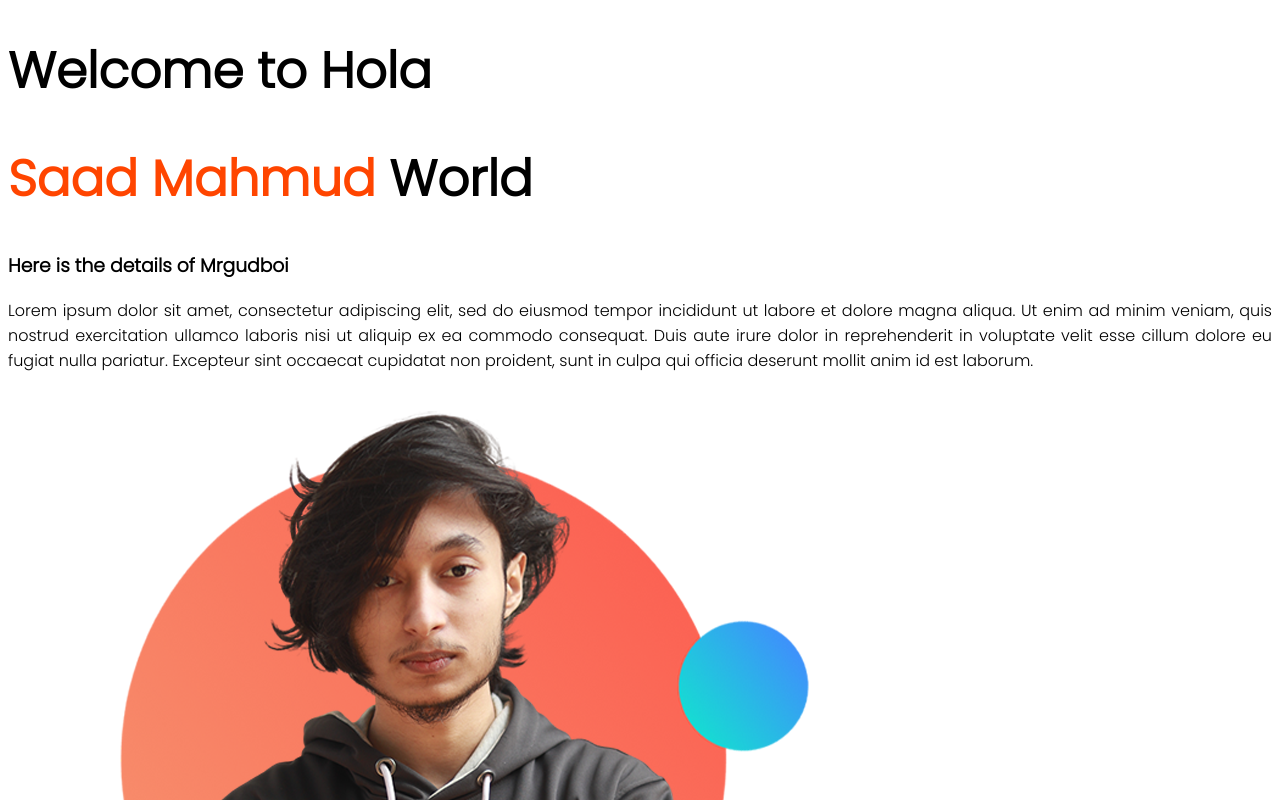
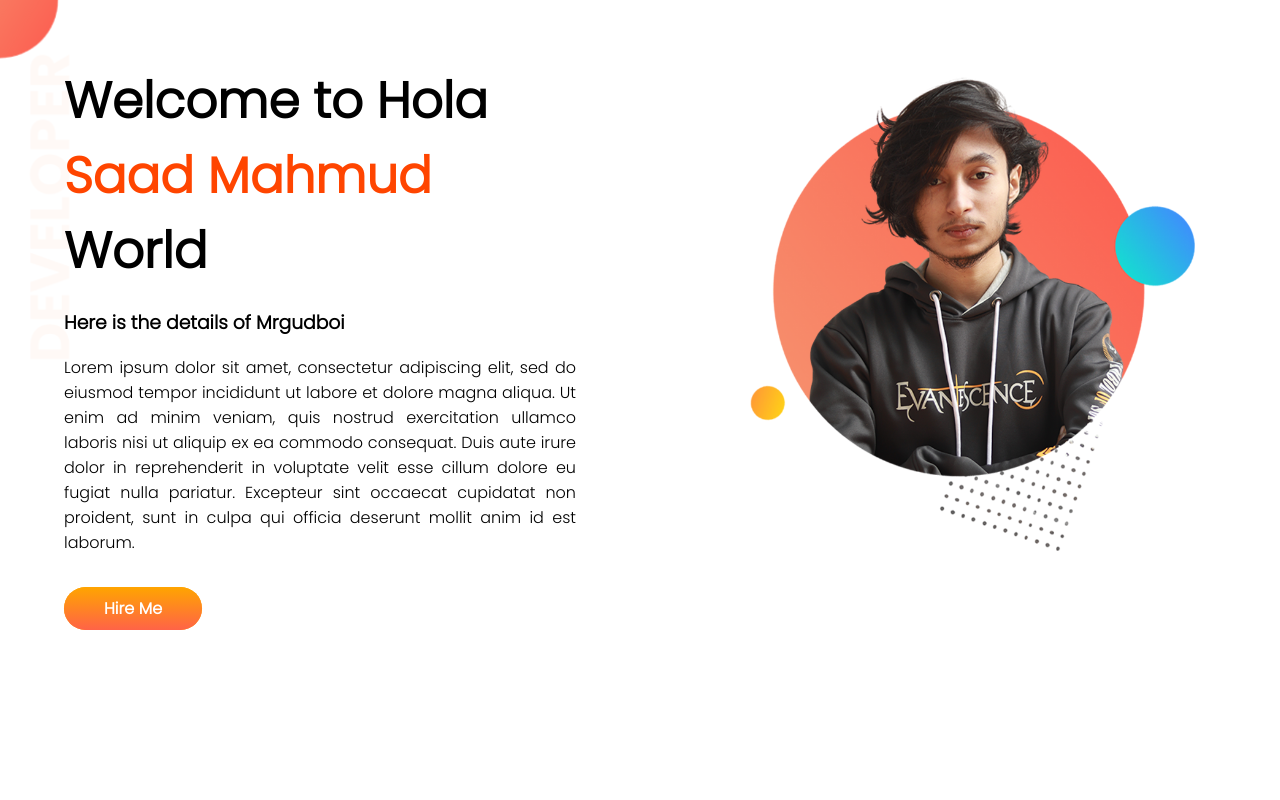
Before and after one commit to saad7mahmud/dev-portfolio, a plain HTML site: page index.html in a window 1280 px wide. Shown: the top 800 px of the page. Drawn offline with Linux system fonts and the light colour scheme.

Commit message:
banner added

```diff
--- a/index.html
+++ b/index.html
@@ -9,19 +9,29 @@
         <link rel="preconnect" href="https://fonts.gstatic.com" crossorigin>
         <link href="https://fonts.googleapis.com/css2?family=Poppins:wght@300&display=swap" rel="stylesheet">
             <link rel="stylesheet" href="style.css">
-    <link rel="icon" href="icon.png" type="image/x-icon"/>
+    <link rel="icon" href="/images/icon.png" type="image/x-icon"/>
 </head>
 <body>
-    <div>
 
-        <h1>Welcome to Hola</h1>
-    <h1 > <span class="orange">Saad Mahmud</span> World</h1>
-    <h3>Here is the details of Mrgudboi</h3>
-    <p>Lorem ipsum dolor sit amet, consectetur adipiscing elit, sed do eiusmod tempor incididunt ut labore et dolore magna aliqua. Ut enim ad minim veniam, quis nostrud exercitation ullamco laboris nisi ut aliquip ex ea commodo consequat. Duis aute irure dolor in reprehenderit in voluptate velit esse cillum dolore eu fugiat nulla pariatur. Excepteur sint occaecat cupidatat non proident, sunt in culpa qui officia deserunt mollit anim id est laborum.</p>
+    <section class="top-banner">
+        <div class="half-width">
 
-    </div>
-    <img src="image1.png" alt="">
+            <h1>Welcome to Hola</h1>
+            <h1 > <span class="orange">Saad Mahmud</span> World</h1>
+            <h3>Here is the details of Mrgudboi</h3>
 
+              <p>Lorem ipsum dolor sit amet, consectetur adipiscing elit, sed do eiusmod tempor incididunt ut labore et dolore magna aliqua. Ut enim ad minim veniam, quis nostrud exercitation ullamco laboris nisi ut aliquip ex ea commodo consequat. Duis aute irure dolor in reprehenderit in voluptate velit esse cillum dolore eu fugiat nulla pariatur. Excepteur sint occaecat cupidatat non proident, sunt in culpa qui officia deserunt mollit anim id est laborum.</p>
+              <br>
+
+              <a class="link-button" target="_blank" rel="noopener noreferrer" href="https://www.linkedin.com/in/saad7mahmud/">Hire Me</a>
+
+        </div>
+
+       <div class="half-width">
+        <img src="/images/image1.png" alt="">
+       </div>
+
+    </section>
     <h1></h1>
 </body>
 </html>
--- a/style.css
+++ b/style.css
@@ -1,8 +1,14 @@
 body{
     font-family: 'Poppins', sans-serif;
+    margin: 0;
 }
 h1{
     font-size: 50px;
+
+    margin: 0;
+    padding-top: 0;
+</p>
+
 
 }
 .orange{
@@ -11,3 +17,30 @@ h1{
 p{
     text-align: justify;
 }
+section{
+    display: flex;
+}
+.half-width{
+    width: 50%;
+    padding-left: 5% ;
+    padding-right: 5%;
+    padding-top: 5%;
+}
+.half-width img{
+    width: 100%;
+}
+.link-button{
+    text-decoration: none;
+    background-color: orange;
+    padding: 10px 40px;
+    border-radius: 100px;
+    color: white;
+    font-weight: 700;
+    background-image: linear-gradient(orange, tomato);
+
+}
+.top-banner{
+    background-image: url(/images/top-banner.png);
+    background-repeat: no-repeat;
+
+}
```
Also changed, not shown: images/icon.png (renamed from icon.png), images/image1.png (renamed from image1.png), images/top-banner.png (added).
